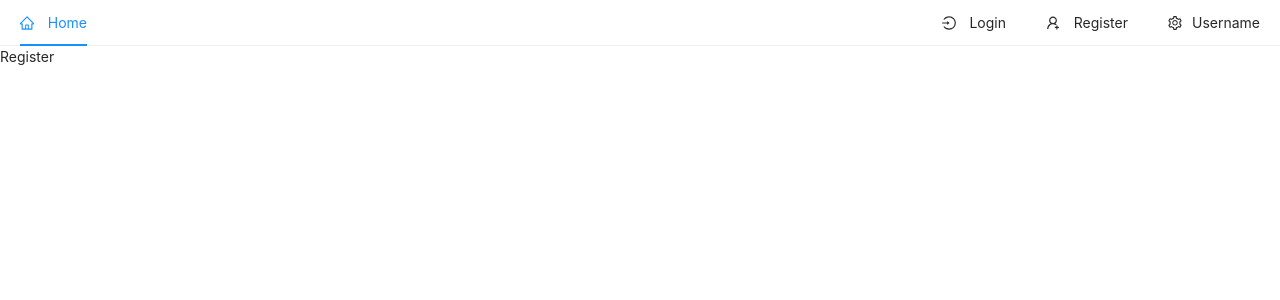
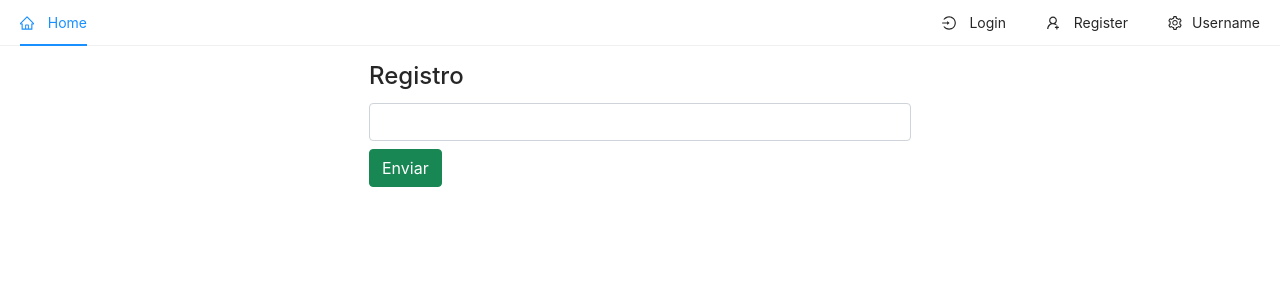
Before and after one commit to jkevinfg/Ecommerce, a React (Create React App) app in the folder frontend/: page /register in a window 1280 px wide. Shown: the top 300 px of the page. Built offline with nearby package versions, Linux system fonts and the light colour scheme.

Commit message:
register bootstrap

```diff
--- a/frontend/src/pages/Register.jsx
+++ b/frontend/src/pages/Register.jsx
@@ -1,14 +1,36 @@
-import React from 'react';
+import React,{useState} from 'react';
 
 const Register = () => {
 
-  return (
-    <div>
-      <p>
-        Register
-      </p>
-    </div>
+
+const [email,setEmail] = useState('');
+
+
+const handleSubmit = (event) => {
+  event.preventDefault();
+  console.log(email);
+
+}
+const handleChange=(event) => {
+  setEmail(event.target.value);
+}
+
+return (
+  <div className="container p-3">
+      <div className="row">
+            <div className="col-md-6 offset-md-3">
+                  <h4>Registro</h4>
+                  <form onSubmit={handleSubmit}>
+                      <input type="email" className="form-control" onChange={handleChange}/>
+                      <button type="submit" className="btn btn-success mt-2">Enviar</button>
+                  </form>
+            </div>
+         </div>
+  </div>
+
+
   )
+
 }
 
 export default Register;
```
